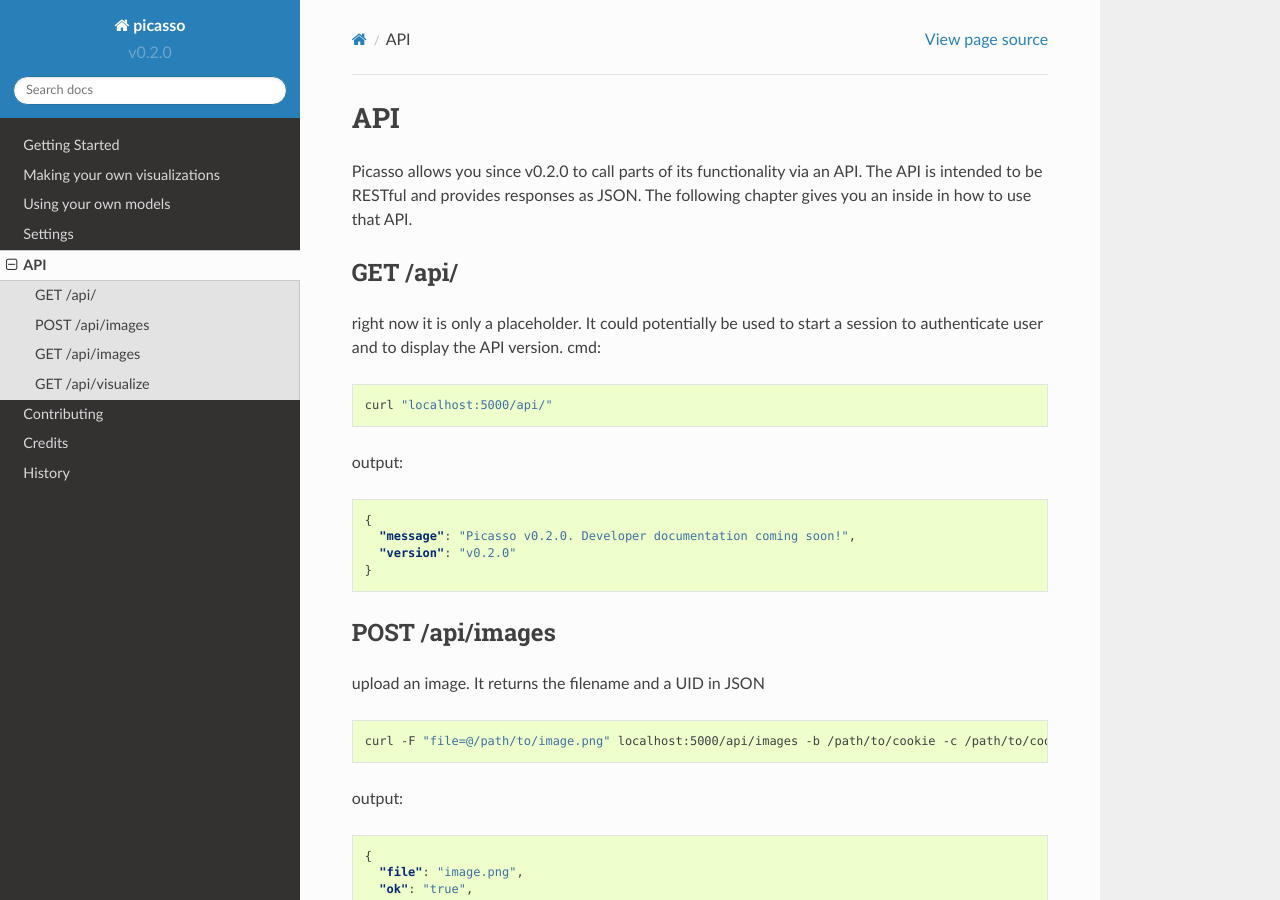
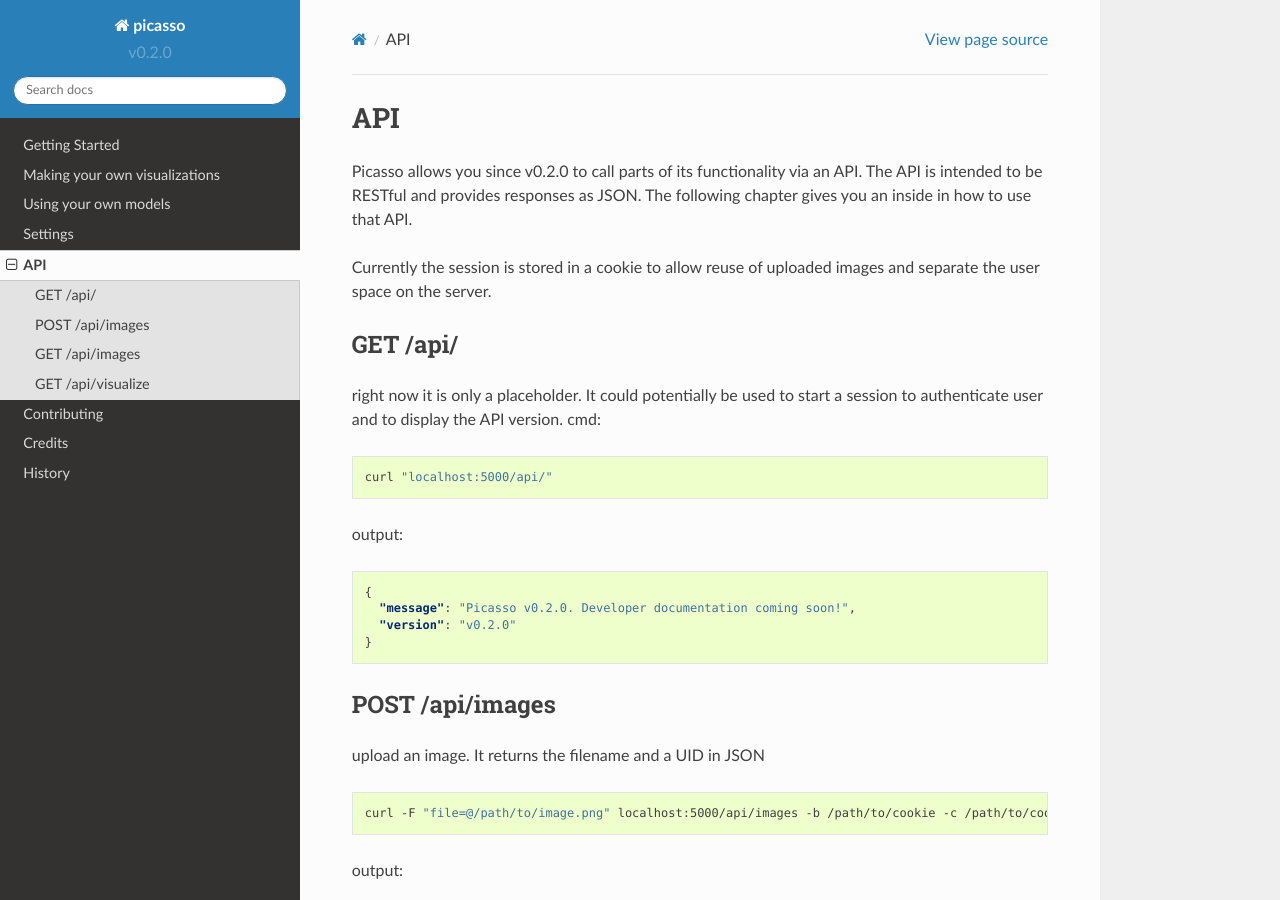
Before and after one commit to merantix/picasso, a Sphinx documentation site: the page built from docs/api.rst, in a window 1280 px wide and 900 px high. Built offline with Sphinx 7.4.7 and the Read the Docs theme 2.0.0, drawn with Linux system fonts in a browser that asks for light colours; pages that are not in the unit, such as notebooks, are missing from menus.

Commit message:
add documentation about the cookie

```diff
--- a/docs/api.rst
+++ b/docs/api.rst
@@ -3,6 +3,7 @@
 ========
 Picasso allows you since v0.2.0 to call parts of its functionality via an API. The API is intended to be RESTful and provides responses as JSON. The following chapter gives you an inside in how to use that API.
 
+Currently the session is stored in a cookie to allow reuse of uploaded images and separate the user space on the server.
 
 
 
```
